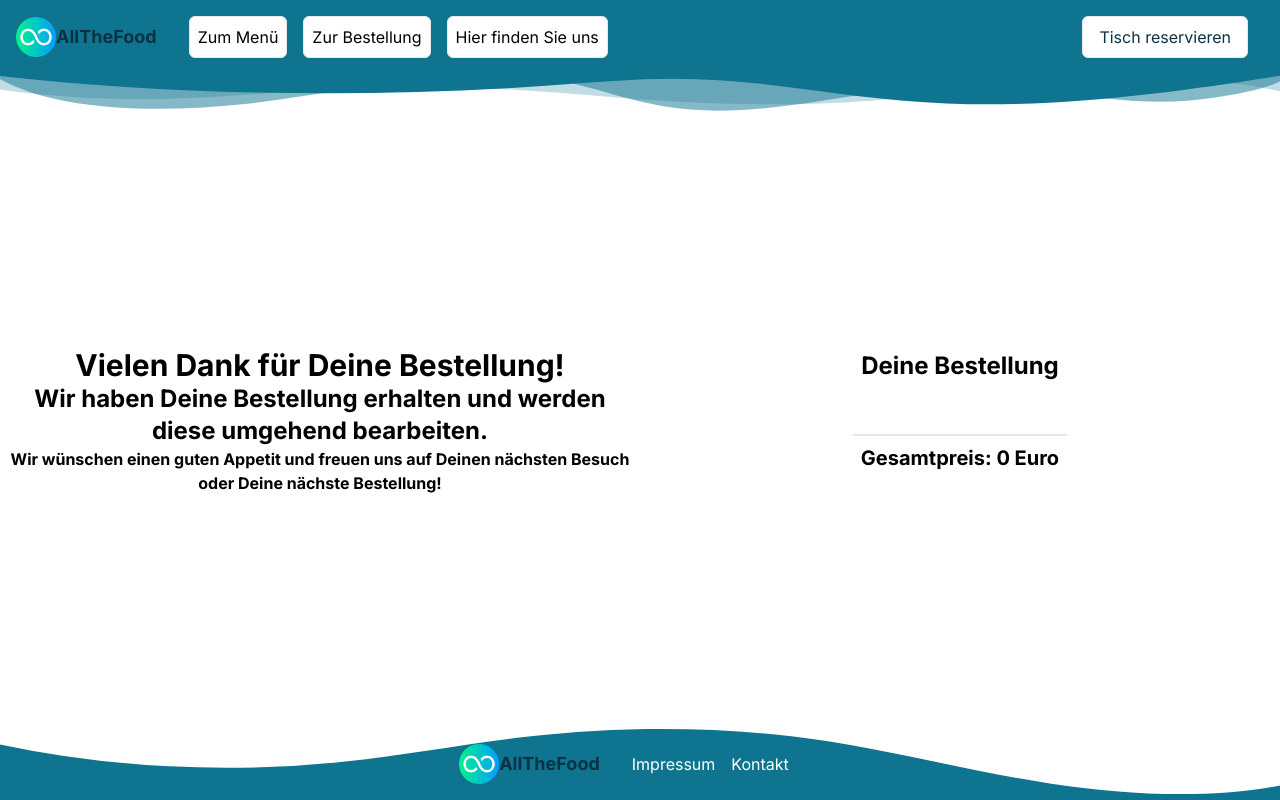
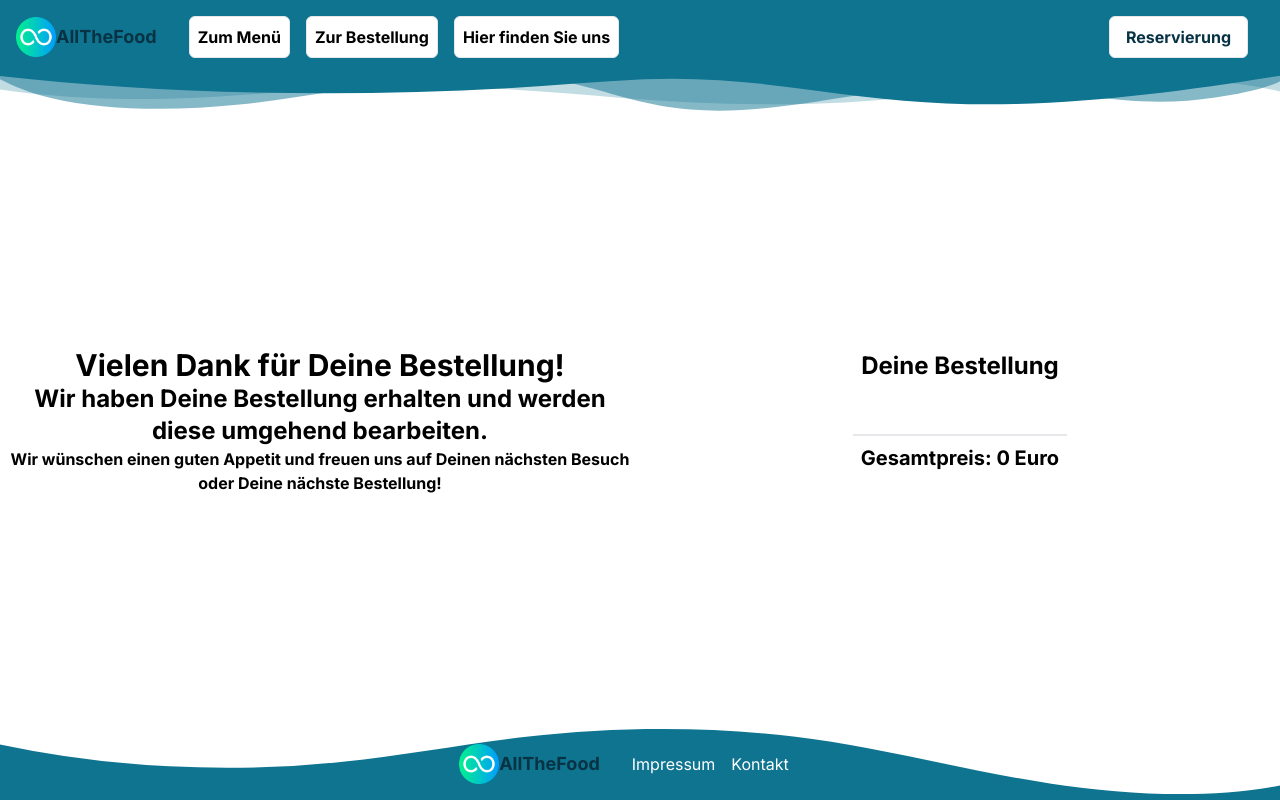
Before and after one commit to jaysprograms/allthefood, a Next.js app: page /bestellung/bezahlung/erfolgreich in a window 1280 px wide. Built offline with nearby package versions, Linux system fonts and the light colour scheme.

Commit message:
Anpassungen

```diff
--- a/app/bestellung/bezahlung/erfolgreich/page.jsx
+++ b/app/bestellung/bezahlung/erfolgreich/page.jsx
@@ -24,7 +24,7 @@ export default function Erfolgreich() {
 			<div className="col-span-1 flex flex-col items-center justify-center text-center font-bold">
 				<h1 className="text-3xl">Vielen Dank für Deine Bestellung!</h1>
 				<h2 className="text-2xl">Wir haben Deine Bestellung erhalten und werden diese umgehend bearbeiten.</h2>
-				<p className="">Wir wünschen einen guten Appetit und freuen uns auf Deinen nächsten Besuch oder Deine nächste Bestellung!</p>
+				<p className="">Wir wünschen einen guten Appetit und freuen uns auf Deinen nächsten Besuch <br/> oder Deine nächste Bestellung!</p>
 			</div>
 			<div className="col-span-1 flex flex-col items-center justify-center">
 				<h2 className="font-bold mb-2 text-2xl">Deine Bestellung</h2>
--- a/app/components/navbar.jsx
+++ b/app/components/navbar.jsx
@@ -8,7 +8,7 @@ export default function Navbar() {
 
 	return (
 		<header className="bg-white">
-			<nav className="bg-cyan-700 flex items-center justify-between p-4">
+			<nav className="bg-cyan-700 flex items-center justify-between p-4 font-bold">
 				<div className="flex items-center justify-center">
 					<Link href="/" className="text-cyan-950 text-lg font-bold flex items-center justify-between">
 						<Image src={icon} alt="AllTheFood Icon" className="w-10"/>
@@ -28,7 +28,7 @@ export default function Navbar() {
 					</div>
 				<div className="flex items-center space-x-4 mx-4">
 					<Link href="/reservierung" className="bg-white text-cyan-950 px-4 py-2 border rounded-md hover:bg-gray-200">
-						Tisch reservieren
+						Reservierung
 					</Link>
 				</div>
 			</nav>
```
